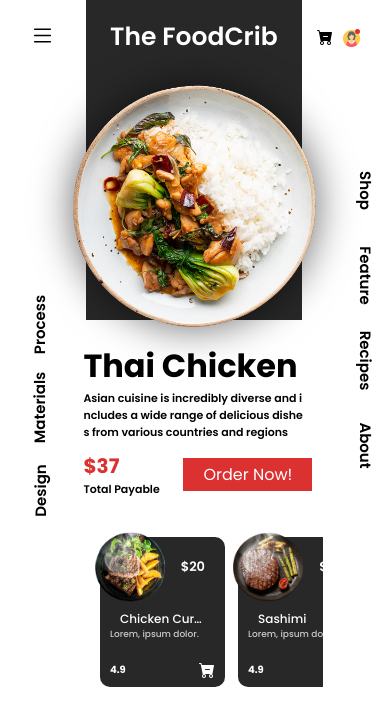
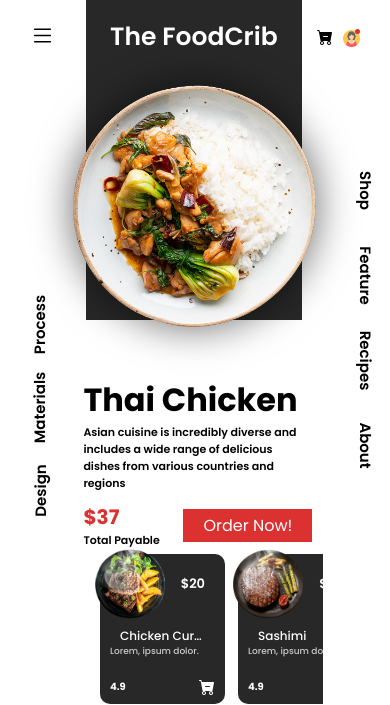
Before and after one commit to Shoneel/eMenu-App, a plain HTML site: page index.html in a window 390 px wide. Shown: the top 705 px of the page. Drawn offline with nearby package versions, Linux system fonts and the light colour scheme.

Commit message:
Update Styles-Moblie

```diff
--- a/style.css
+++ b/style.css
@@ -194,7 +194,7 @@ header section {
   font-size: 15px;
   font-weight: 600;
   width: 500px;
-  word-break: break-all;
+  /* word-break: break-all; */
 }
 
 .price_order {
@@ -373,6 +373,10 @@ footer {
   header {
     width: 95%;
   }
+
+  .content p {
+    width: 300px;
+  }
 }
 
 @media screen and (max-width: 775px) {
@@ -457,6 +461,10 @@ footer {
 }
 
 @media screen and (max-width: 418px) {
+  .content {
+    left: 11%;
+    top: 43%;
+  }
   .content h1 {
     font-size: 32px;
   }
```
